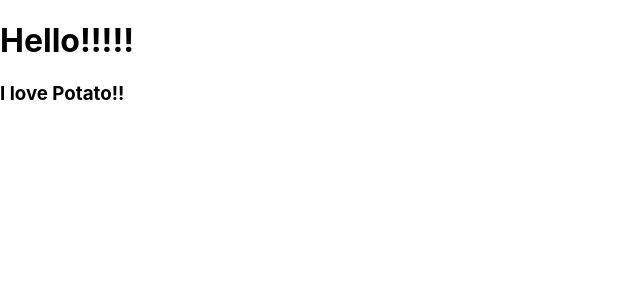
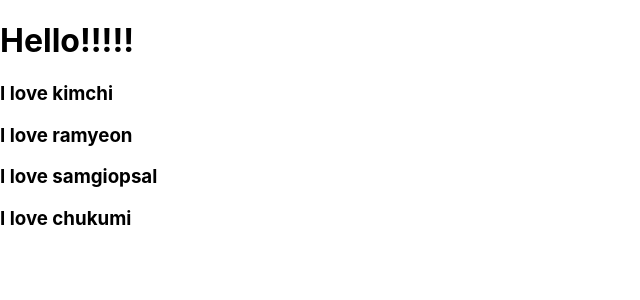
Before and after one commit to horingring/movie_app, a React (Create React App) app: page / in a window 1280 px wide. Shown: the top 300 px of the page, without its empty margins (0-640 px from the left). Built offline with nearby package versions, Linux system fonts and the light colour scheme.

Commit message:
0305_#2.1_Reusable Components with JSX + Props

```diff
--- a/src/App.js
+++ b/src/App.js
@@ -1,11 +1,17 @@
 import React from 'react';
-import Potato from './Potato';
+
+function Food({fav}){
+  return <h3>I love {fav}</h3>
+}
 
 function App() {
   return (
     <div className="App">
       <h1>Hello!!!!!</h1>
-      <Potato></Potato>
+      <Food fav="kimchi"></Food>
+      <Food fav="ramyeon"></Food>
+      <Food fav="samgiopsal"></Food>
+      <Food fav="chukumi"></Food>
     </div>
   );
 }
--- a/src/Potato.js
+++ /dev/null
@@ -1,7 +0,0 @@
-import React from 'react';
-
-function Potato(){
-    return <h3>I love Potato!!</h3>
-}
-
-export default Potato;
```
